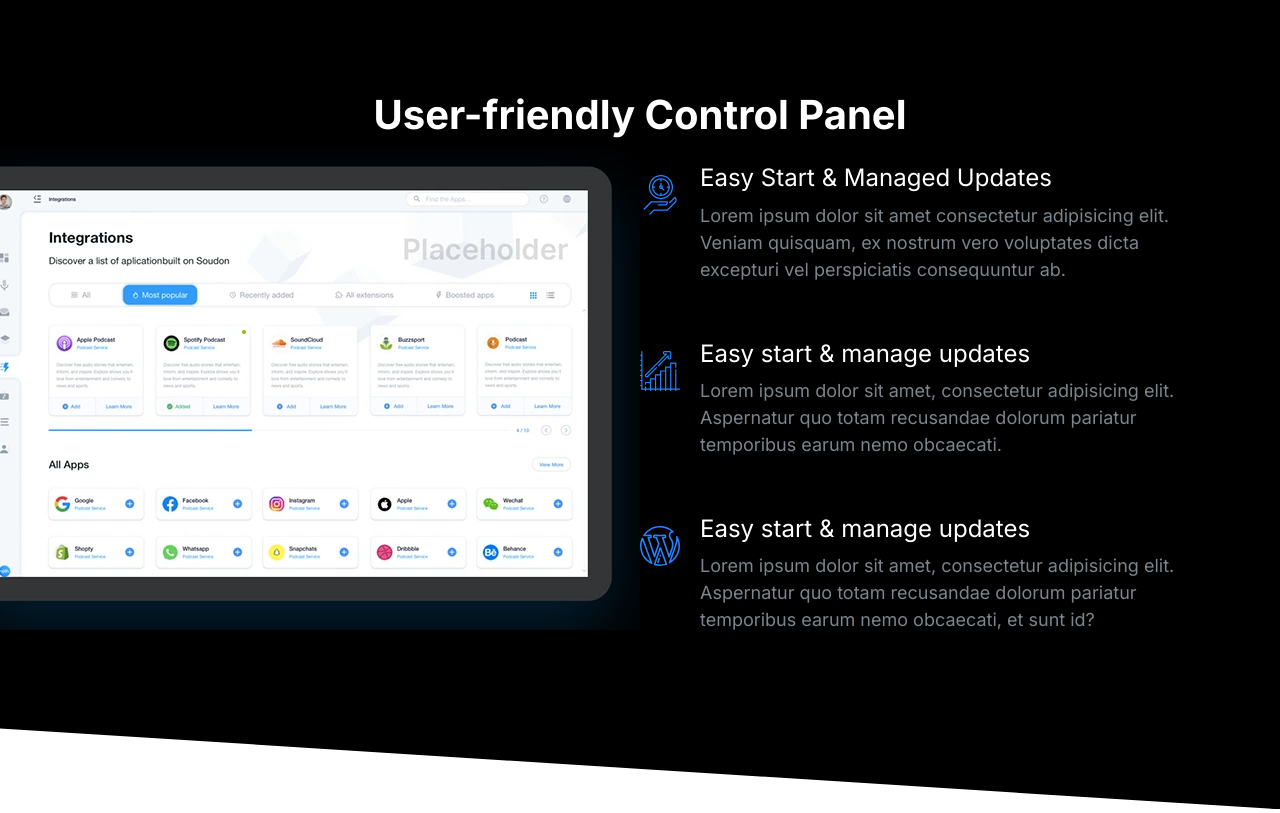
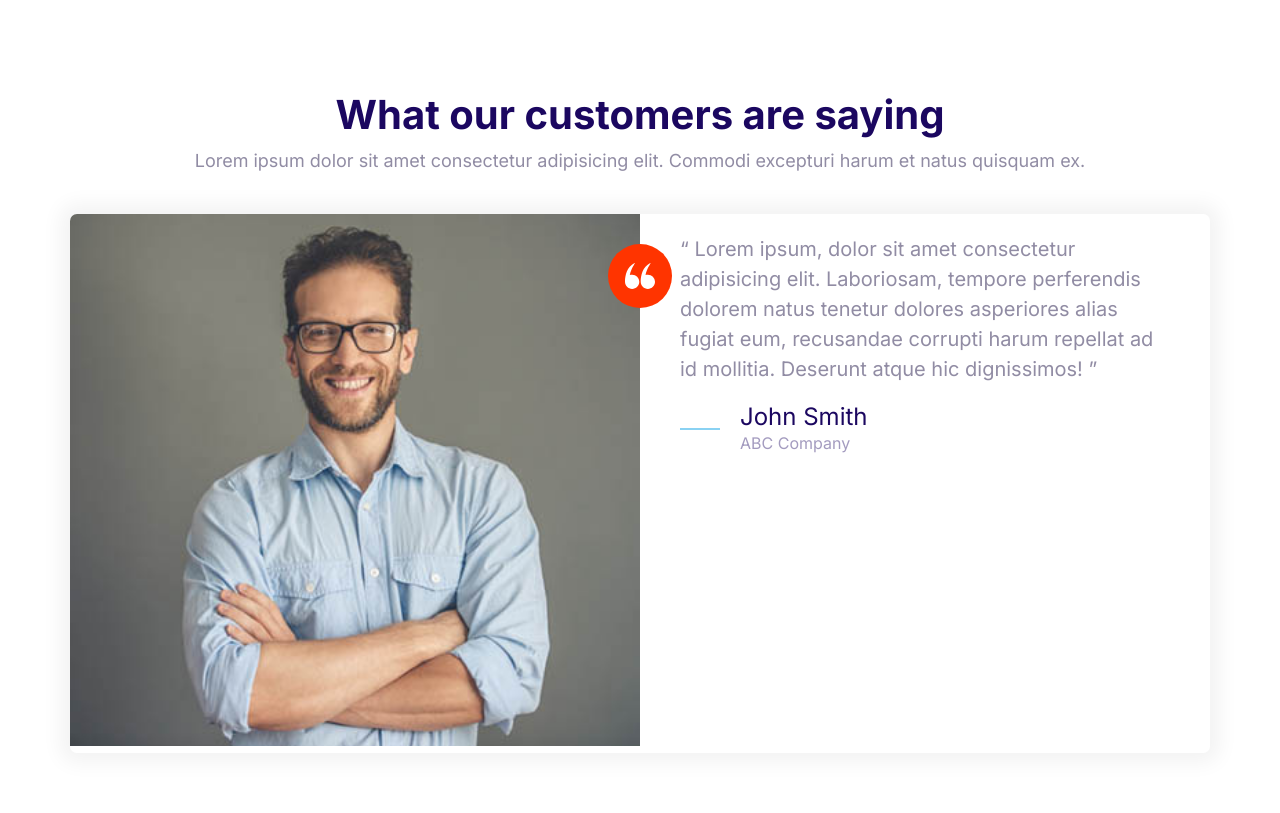
Before and after one commit to KRUT74/Nprnt, a plain HTML site: page index.html in a window 1280 px wide. Drawn offline with Linux system fonts and the light colour scheme.

Commit message:
build tesimonial block

```diff
--- /dev/null
+++ b/css/Components/Testimonial block.html
@@ -0,0 +1,49 @@
+<section class="block">
+  <header class="block__header">
+    <h2>What our customers are saying</h2>
+    <p>
+      Lorem ipsum dolor sit amet consectetur adipisicing elit. Commodi excepturi
+      harum et natus quisquam ex.
+    </p>
+  </header>
+  <div class="container">
+    <div class="card">
+      <div class="grid grid--1x2">
+        <div class="testimonial__image">
+          <img
+            class="testimonial__image"
+            src="/images/testimonial.jpg"
+            alt="A happy smiling customer"
+          />
+          <span class="icon-container icon-container--accent">
+            <svg class="icon icon--white icon--small">
+              <use xlink:href="images/sprite.svg#quotes"></use>
+            </svg>
+          </span>
+        </div>
+        <blockquote class="quote">
+          <p class="quote__text">
+            Lorem ipsum, dolor sit amet consectetur adipisicing elit.
+            Laboriosam, tempore perferendis dolorem natus tenetur dolores
+            asperiores alias fugiat eum, recusandae corrupti harum repellat ad
+            id mollitia. Deserunt atque hic dignissimos!
+          </p>
+          <footer>
+            <div class="media">
+              <div class="media__image">
+                <svg class="icon icon--primary quote__line">
+                  <use xlink:href="../images/sprite.svg#line"></use>
+                </svg>
+              </div>
+              <div class="media__body">
+                <h3 class="media__title quote__author">John Smith</h3>
+                <p class="quote__organize">ABC Company</p>
+              </div>
+            </div>
+          </footer>
+        </blockquote>
+      </div>
+    </div>
+  </div>
+</section>
+<script src="js/main.js"></script>
--- a/css/styles.css
+++ b/css/styles.css
@@ -630,6 +630,7 @@ position: relative;
 
     .block__header{
         text-align: center;
+        margin-bottom: 4rem;
     }
 
     .block__heading{
--- a/index.html
+++ b/index.html
@@ -12,75 +12,52 @@
     <link rel="stylesheet" href="/css/styles.css" />
   </head>
   <body>
-    <section class="block block--dark block--skewed-right block-showcase">
+    <section class="block">
       <header class="block__header">
-        <h2>User-friendly Control Panel</h2>
+        <h2>What our customers are saying</h2>
+        <p>
+          Lorem ipsum dolor sit amet consectetur adipisicing elit. Commodi
+          excepturi harum et natus quisquam ex.
+        </p>
       </header>
-      <div class="container grid grid--1x2">
-        <picture class="block-showcase__image">
-          <source
-            type="image/webp"
-            srcset="images/ipad.webp 1x, images/ipad@2x.webp 2x"
+      <div class="container">
+        <div class="card">
+          <div class="grid grid--1x2">
+            <div class="testimonial__image">
+              <img
+                class="testimonial__image"
+                src="/images/testimonial.jpg"
+                alt="A happy smiling customer"
               />
-          <source
-            type="image/png"
-            srcset="images/ipad.png 1x, images/ipad@2x.png 2x"
-          />
-          <img src="images/ipad.png" alt="" />
-        </picture>
-        <ul class="list">
-          <li>
+              <span class="icon-container icon-container--accent">
+                <svg class="icon icon--white icon--small">
+                  <use xlink:href="images/sprite.svg#quotes"></use>
+                </svg>
+              </span>
+            </div>
+            <blockquote class="quote">
+              <p class="quote__text">
+                Lorem ipsum, dolor sit amet consectetur adipisicing elit.
+                Laboriosam, tempore perferendis dolorem natus tenetur dolores
+                asperiores alias fugiat eum, recusandae corrupti harum repellat
+                ad id mollitia. Deserunt atque hic dignissimos!
+              </p>
+              <footer>
                 <div class="media">
                   <div class="media__image">
-                <svg class="icon icon--primary">
-                  <use xlink:href="images/sprite.svg#clock"></use>
+                    <svg class="icon icon--primary quote__line">
+                      <use xlink:href="../images/sprite.svg#line"></use>
                     </svg>
                   </div>
                   <div class="media__body">
-                <h3 class="media__title">Easy Start & Managed Updates</h3>
-                <p>
-                  Lorem ipsum dolor sit amet consectetur adipisicing elit.
-                  Veniam quisquam, ex nostrum vero voluptates dicta excepturi
-                  vel perspiciatis consequuntur ab.
-                </p>
+                    <h3 class="media__title quote__author">John Smith</h3>
+                    <p class="quote__organize">ABC Company</p>
                   </div>
                 </div>
-          </li>
-          <li>
-            <div class="media">
-              <div class="media__image">
-                <svg class="icon icon--primary">
-                  <use xlink:href="../images/sprite.svg#growth"></use>
-                </svg>
-              </div>
-              <div class="media__body">
-                <h3 class="media__title">Easy start & manage updates</h3>
-                <p>
-                  Lorem ipsum dolor sit amet, consectetur adipisicing elit.
-                  Aspernatur quo totam recusandae dolorum pariatur temporibus
-                  earum nemo obcaecati.
-                </p>
+              </footer>
+            </blockquote>
           </div>
         </div>
-          </li>
-          <li>
-            <div class="media">
-              <div class="media__image">
-                <svg class="icon icon--primary">
-                  <use xlink:href="../images/sprite.svg#wordpress"></use>
-                </svg>
-              </div>
-              <div class="media__body">
-                <h3 class="media__title">Easy start & manage updates</h3>
-                <p>
-                  Lorem ipsum dolor sit amet, consectetur adipisicing elit.
-                  Aspernatur quo totam recusandae dolorum pariatur temporibus
-                  earum nemo obcaecati, et sunt id?
-                </p>
-              </div>
-            </div>
-          </li>
-        </ul>
       </div>
     </section>
     <script src="js/main.js"></script>
```
Lines whose indentation alone changed are shown as unchanged.
